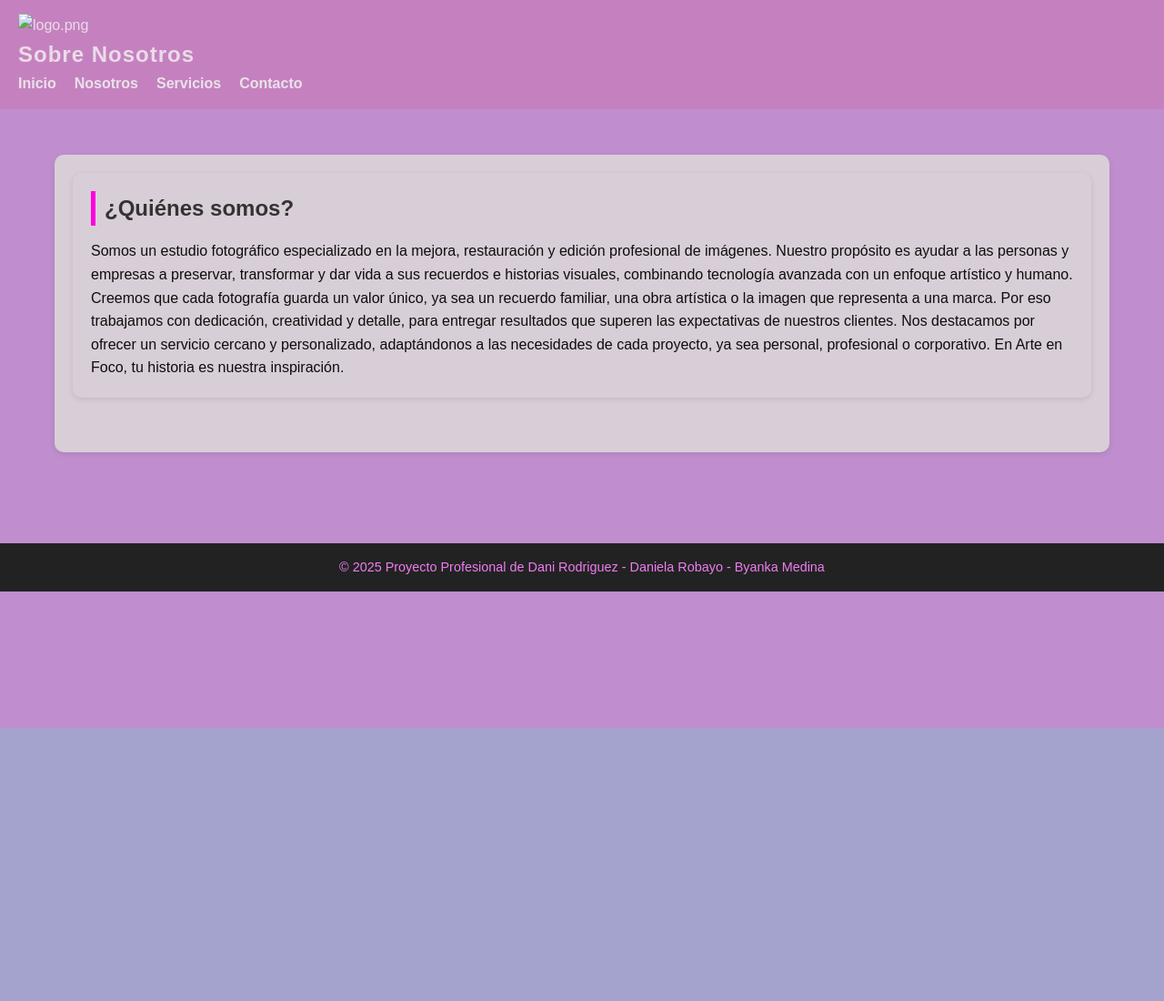
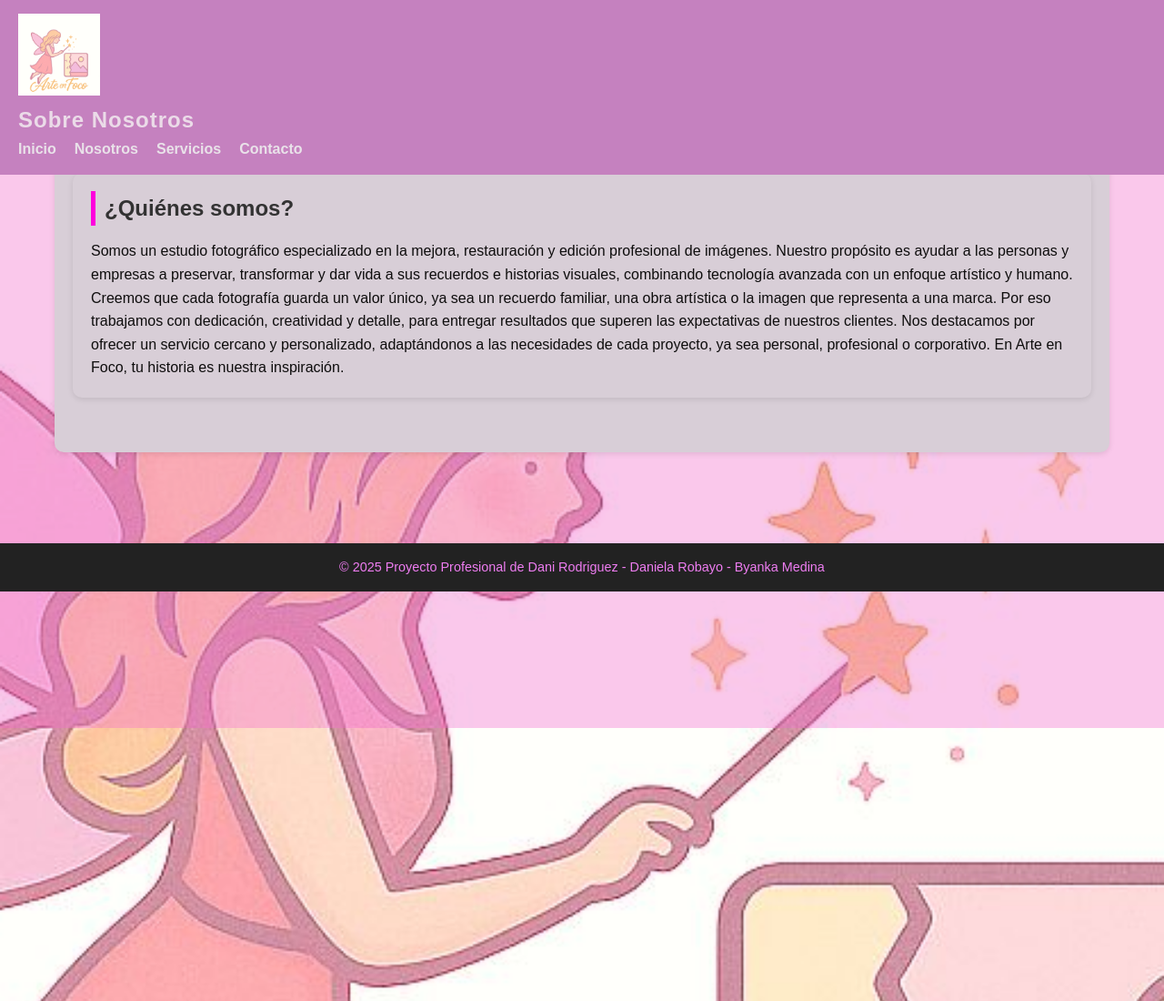
Before and after one commit to arteenfoco06-tech/arteenfoco_github.io, a plain HTML site: page nosotros.html in a window 1280 px wide. Shown: the top 1100 px of the page at 91% size. Drawn offline with Linux system fonts and the light colour scheme; files that its build step writes are made by us from their sources.

Commit message:
nosotros.html

```diff
--- a/nosotros.html
+++ b/nosotros.html
@@ -4,8 +4,8 @@
   <meta charset="UTF-8">
   <meta name="viewport" content="width=device-width, initial-scale=1.0">
   <title>Nosotros</title>
-  <link rel="stylesheet" href="../css/style.css">
-  <link rel="stylesheet" href="../css/style3.css">
+  <link rel="stylesheet" href="style.css">
+  <link rel="stylesheet" href="style3.css">
 
 
 </head>
@@ -15,14 +15,14 @@
     <header>
     <div class="navbar"
       <div class="logo">
-      <img src="../Arte en foco/img/logo.png" width="90" alt="logo.png">
+      <img src="logo.png" width="90" alt="logo.png">
     <div>
 
 
     <h1>Sobre Nosotros</h1>
 <nav>
         <ul>
-            <li><a href="../index.html">Inicio</a></li>
+            <li><a href="index.html">Inicio</a></li>
             <li><a href="nosotros.html">Nosotros</a></li>
             <li><a href="servicios.html">Servicios</a></li>
             <li><a href="contacto.html">Contacto</a></li>
@@ -58,5 +58,5 @@
        Dani Rodriguez - Daniela Robayo - Byanka Medina </p>
   </footer>
 </body>
-<script src="js/script.js"></script>
+<script src="script.js"></script>
 </html>
```
